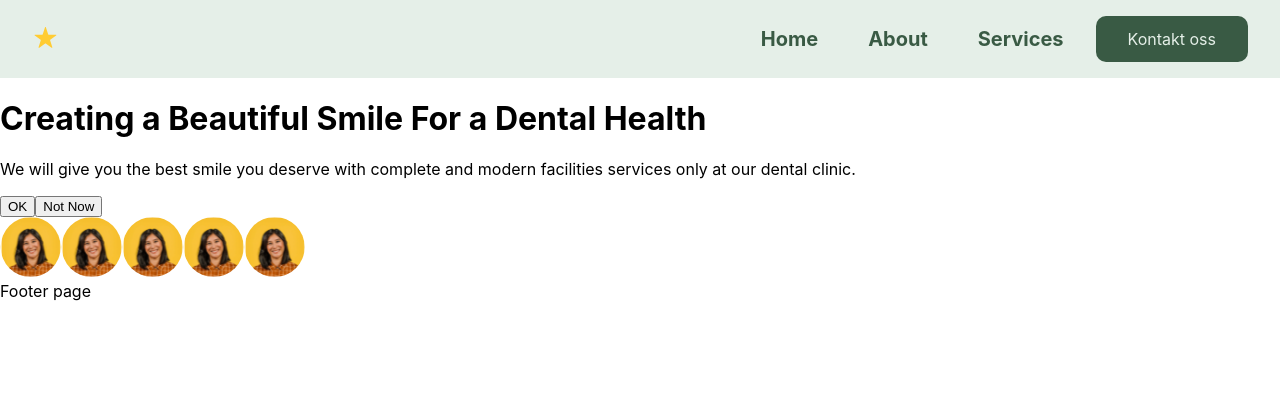
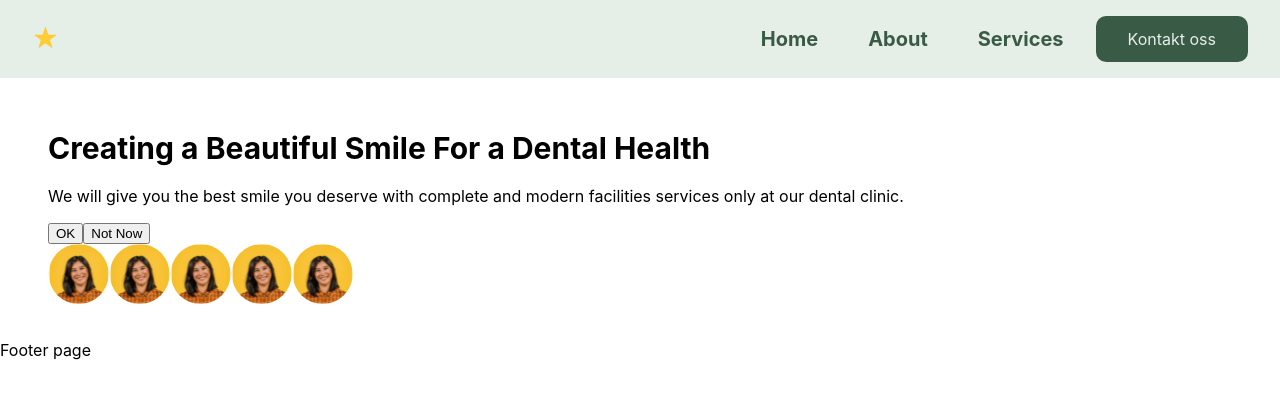
Before and after one commit to MuhammadTurkmen/Dental-Landing-Page-React, a React (Create React App) app: page / in a window 1280 px wide. Shown: the top 398 px of the page. Built offline with nearby package versions, Linux system fonts and the light colour scheme.

Commit message:
adding padding

```diff
--- a/src/components/Hero.js
+++ b/src/components/Hero.js
@@ -33,6 +33,11 @@ function Hero() {
 
 const Wrapper = styled.div`
   background-color: unset;
+  padding: 2rem 3rem;
+
+  .title {
+    font-size: 30px;
+  }
 
   .main-img {
     display: none;
```
